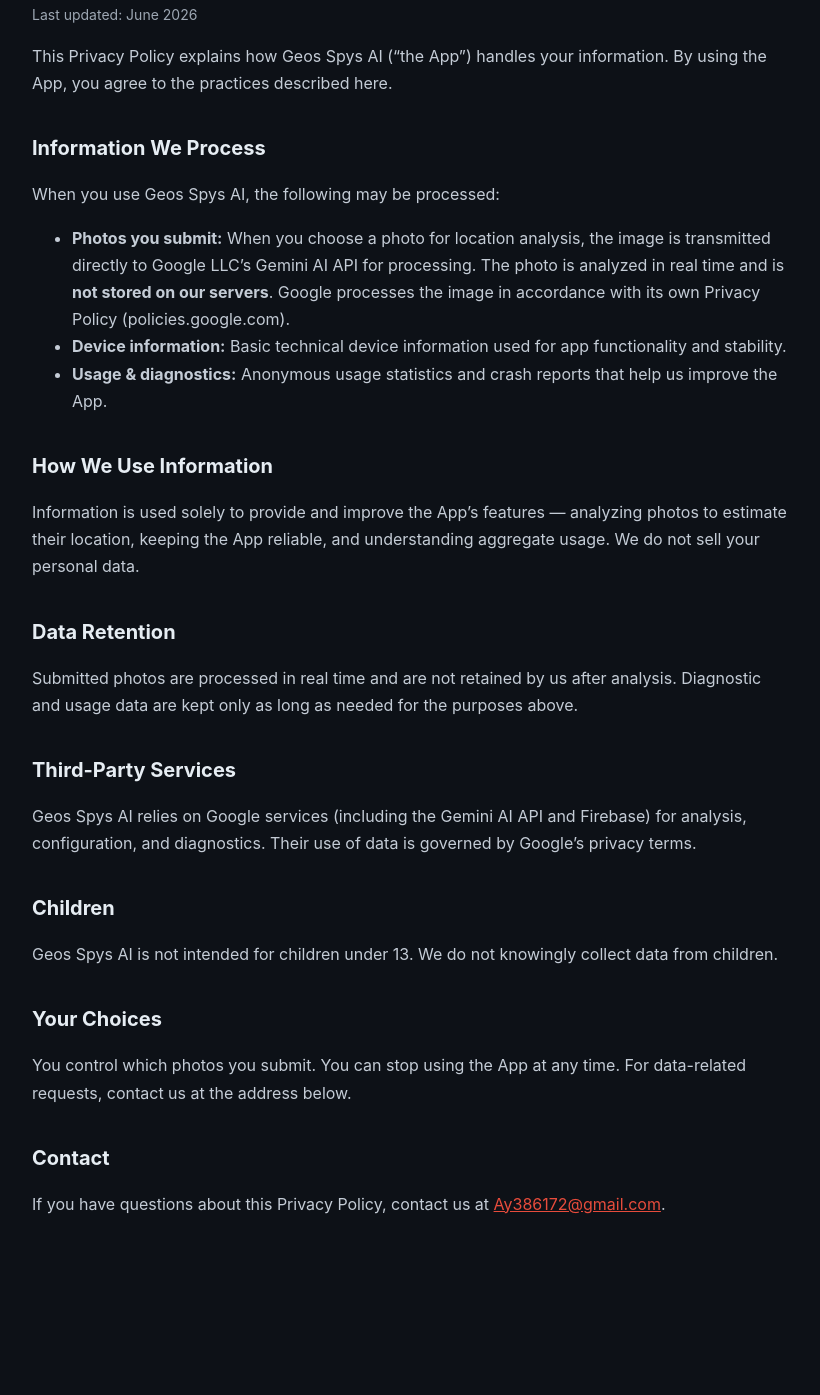
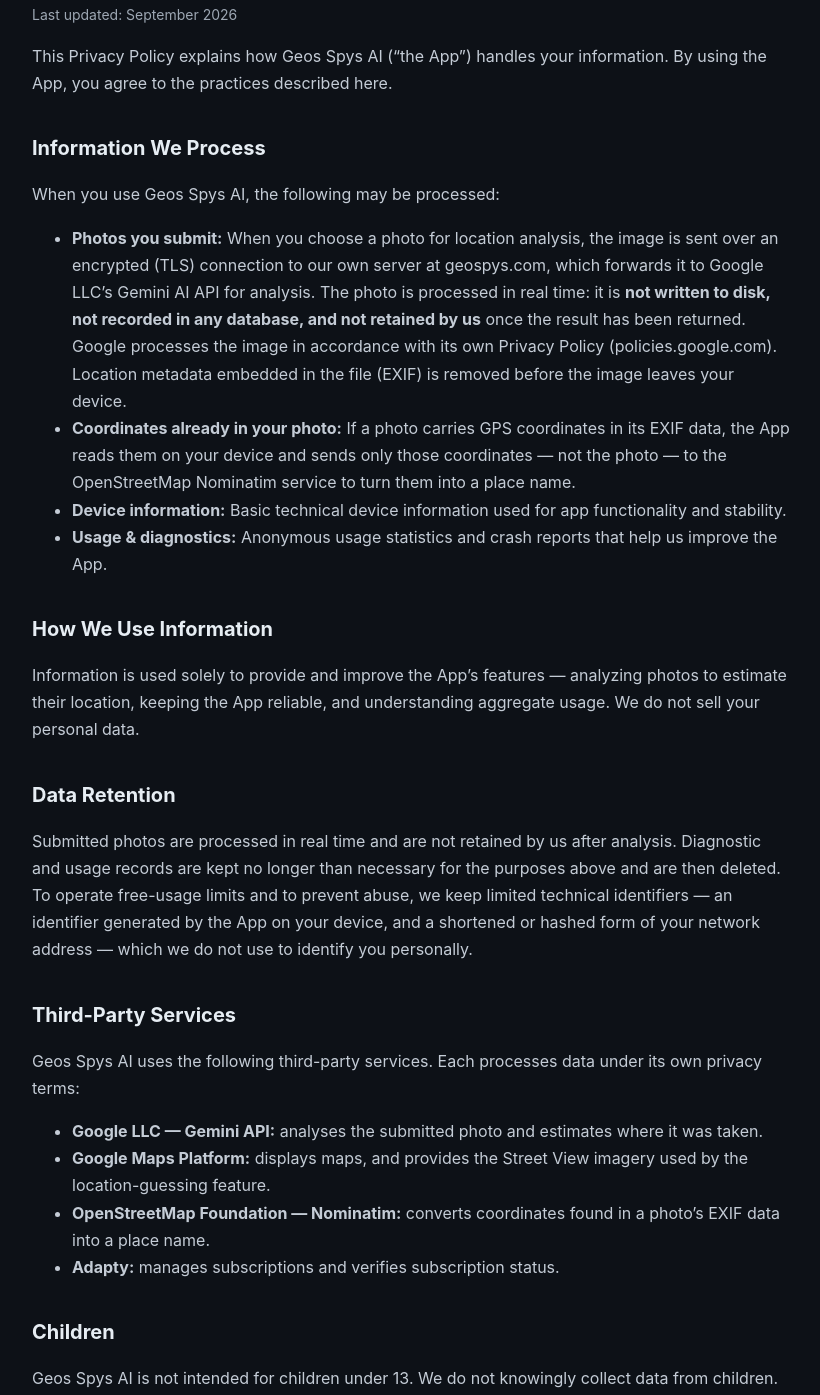
Before and after one commit to ay386172-jpg/geospy-ai, a plain HTML site: page privacy.html in a window 1280 px wide. Shown: the part 150-1545 px from the top of the page, without its empty margins (228-1048 px from the left). Before the commit the page ends 1472 px from the top, so only its background shows below. Drawn offline with Linux system fonts and the light colour scheme.

Commit message:
Update privacy policy: analysis now routed via our own server
Photos are sent to geospys.com over TLS and forwarded to the Gemini API, not directly to Google. Firebase removed. Adds the EXIF/Nominatim coordinate lookup and the full third-party list (Gemini, Google Maps Platform, OpenStreetMap Nominatim, Adapty). Retention section now states the technical identifiers kept for usage limits.

```diff
--- a/privacy.html
+++ b/privacy.html
@@ -17,14 +17,15 @@
 <body>
 <div class="wrap">
   <h1>Privacy Policy</h1>
-  <p class="updated">Last updated: June 2026</p>
+  <p class="updated">Last updated: September 2026</p>
 
   <p>This Privacy Policy explains how Geos Spys AI (“the App”) handles your information. By using the App, you agree to the practices described here.</p>
 
   <h2>Information We Process</h2>
   <p>When you use Geos Spys AI, the following may be processed:</p>
   <ul>
-    <li><strong>Photos you submit:</strong> When you choose a photo for location analysis, the image is transmitted directly to Google LLC’s Gemini AI API for processing. The photo is analyzed in real time and is <strong>not stored on our servers</strong>. Google processes the image in accordance with its own Privacy Policy (policies.google.com).</li>
+    <li><strong>Photos you submit:</strong> When you choose a photo for location analysis, the image is sent over an encrypted (TLS) connection to our own server at geospys.com, which forwards it to Google LLC’s Gemini AI API for analysis. The photo is processed in real time: it is <strong>not written to disk, not recorded in any database, and not retained by us</strong> once the result has been returned. Google processes the image in accordance with its own Privacy Policy (policies.google.com). Location metadata embedded in the file (EXIF) is removed before the image leaves your device.</li>
+    <li><strong>Coordinates already in your photo:</strong> If a photo carries GPS coordinates in its EXIF data, the App reads them on your device and sends only those coordinates — not the photo — to the OpenStreetMap Nominatim service to turn them into a place name.</li>
     <li><strong>Device information:</strong> Basic technical device information used for app functionality and stability.</li>
     <li><strong>Usage &amp; diagnostics:</strong> Anonymous usage statistics and crash reports that help us improve the App.</li>
   </ul>
@@ -33,10 +34,16 @@
   <p>Information is used solely to provide and improve the App’s features — analyzing photos to estimate their location, keeping the App reliable, and understanding aggregate usage. We do not sell your personal data.</p>
 
   <h2>Data Retention</h2>
-  <p>Submitted photos are processed in real time and are not retained by us after analysis. Diagnostic and usage data are kept only as long as needed for the purposes above.</p>
+  <p>Submitted photos are processed in real time and are not retained by us after analysis. Diagnostic and usage records are kept no longer than necessary for the purposes above and are then deleted. To operate free-usage limits and to prevent abuse, we keep limited technical identifiers — an identifier generated by the App on your device, and a shortened or hashed form of your network address — which we do not use to identify you personally.</p>
 
   <h2>Third-Party Services</h2>
-  <p>Geos Spys AI relies on Google services (including the Gemini AI API and Firebase) for analysis, configuration, and diagnostics. Their use of data is governed by Google’s privacy terms.</p>
+  <p>Geos Spys AI uses the following third-party services. Each processes data under its own privacy terms:</p>
+  <ul>
+    <li><strong>Google LLC — Gemini API:</strong> analyses the submitted photo and estimates where it was taken.</li>
+    <li><strong>Google Maps Platform:</strong> displays maps, and provides the Street View imagery used by the location-guessing feature.</li>
+    <li><strong>OpenStreetMap Foundation — Nominatim:</strong> converts coordinates found in a photo’s EXIF data into a place name.</li>
+    <li><strong>Adapty:</strong> manages subscriptions and verifies subscription status.</li>
+  </ul>
 
   <h2>Children</h2>
   <p>Geos Spys AI is not intended for children under 13. We do not knowingly collect data from children.</p>
```
